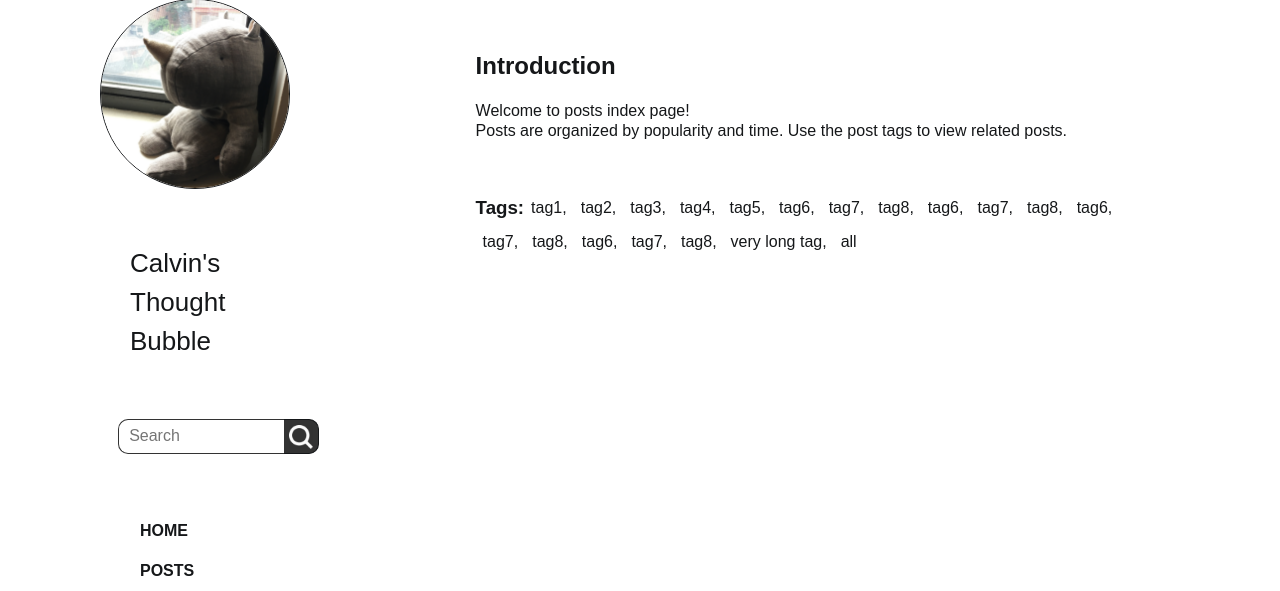
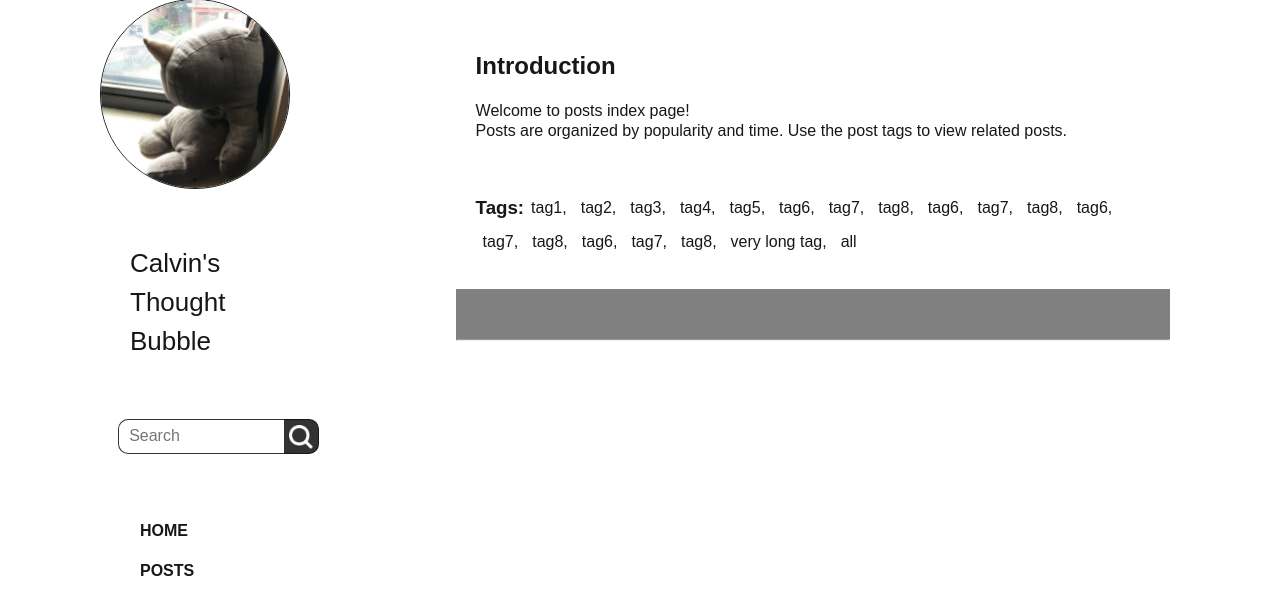
Before and after one commit to lambrosopos/blog, a Django app: page /post in a window 1280 px wide. Shown: the part 51-642 px from the top of the page. Run offline with Django 3.2, Linux system fonts and the light colour scheme.

Commit message:
creating post-list html

```diff
--- a/blog_site/blog/static/blog/css/post_index.css
+++ b/blog_site/blog/static/blog/css/post_index.css
@@ -28,14 +28,14 @@ div.bottom-content {
   position:relative;
   padding: 10px;
   width: 100%;
-  display:flex;
-  flex-direction: column;
-  align-items: center;
-  justify-content: space-evenly;
 }
 
 div.postlist-wrap {
   width: 100%;
-  height: 45%;
+}
+
+div.postlist-wrap div.post-filter {
+  width: 100%;
+  height: 50px;
   background: grey;
 }
--- a/blog_site/templates/blog/post/post_index.html
+++ b/blog_site/templates/blog/post/post_index.html
@@ -38,6 +38,9 @@
 </div>
 <div class="bottom-content">
   <div class="postlist-wrap">
+    <div class="post-filter">
+    </div>
+    <hr>
     <div class="posts">
     </div>
   </div>
```
